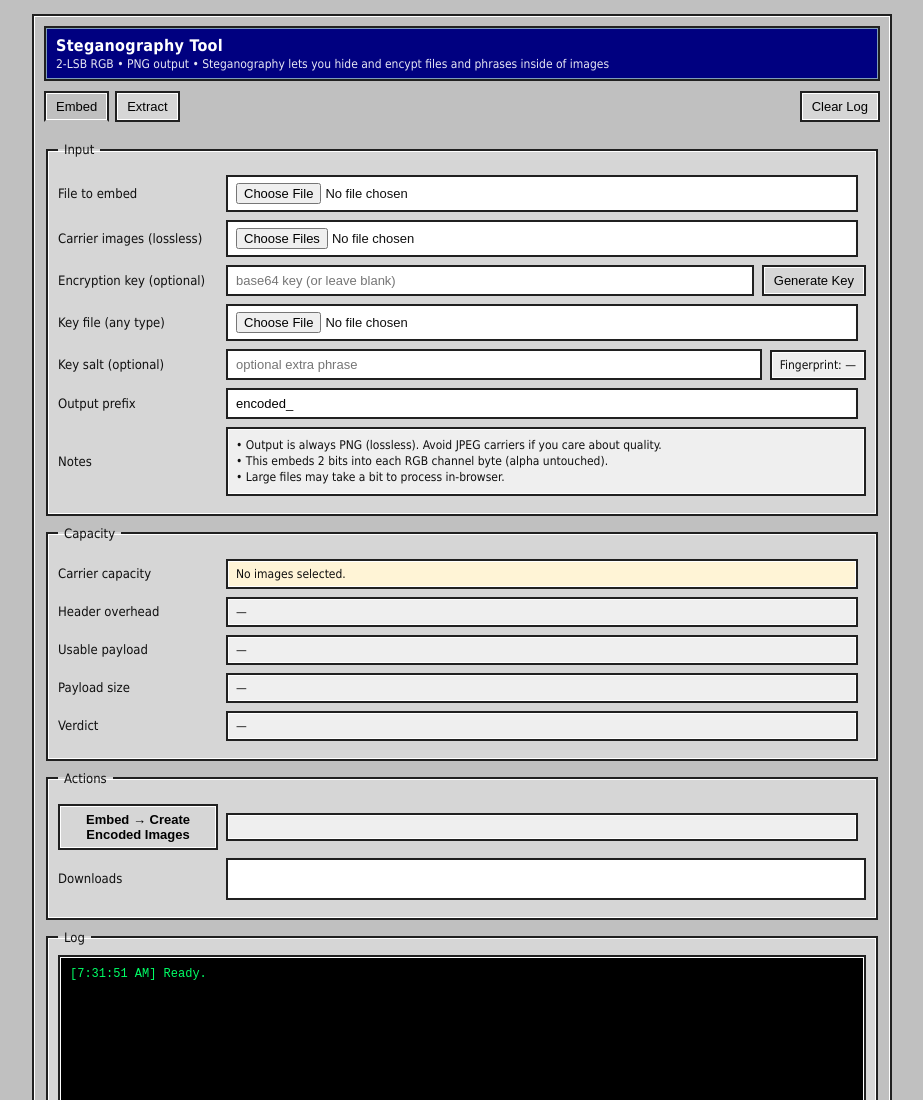
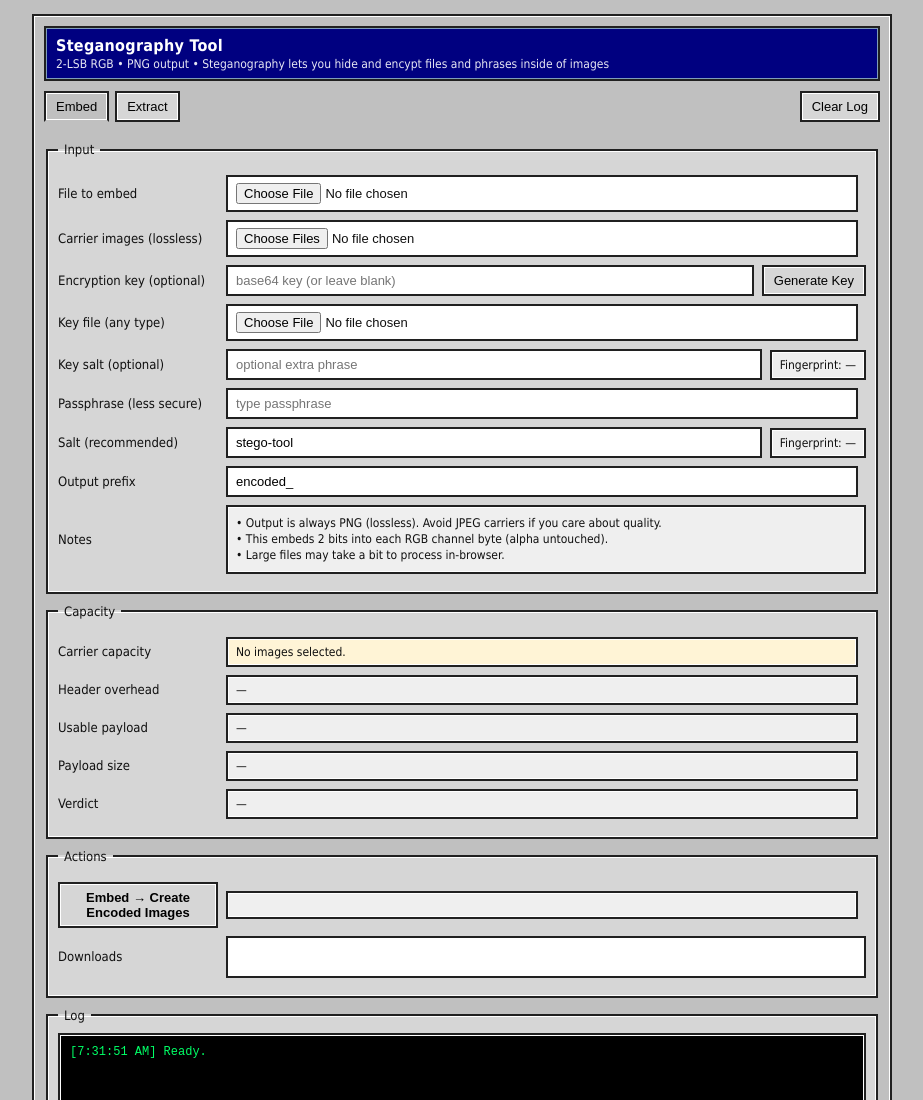
Before and after one commit to mcneds/steganography, a plain HTML site: page index.html in a window 1280 px wide. Shown: the top 1100 px of the page, without its empty margins (178-1101 px from the left). Drawn offline with Linux system fonts and the light colour scheme.

Commit message:
Add input fields for passphrase and salt

```diff
--- a/index.html
+++ b/index.html
@@ -63,6 +63,18 @@
           <input id="enc-key-salt" class="inp" type="text" placeholder="optional extra phrase" />
           <div id="enc-key-fp" class="status">Fingerprint: —</div>
         </div>
+
+        <div class="row">
+          <label class="lbl">Passphrase (less secure)</label>
+          <input id="enc-pass" class="inp" type="password" placeholder="type passphrase" />
+        </div>
+
+        <div class="row">
+          <label class="lbl">Salt (recommended)</label>
+          <input id="enc-salt" class="inp" type="text" value="stego-tool" />
+          <div id="enc-key-fp" class="status">Fingerprint: —</div>
+        </div>
+
 
         <div class="row">
           <label class="lbl">Output prefix</label>
@@ -147,6 +159,18 @@
         </div>
 
         <div class="row">
+          <label class="lbl">Passphrase</label>
+          <input id="dec-pass" class="inp" type="password" placeholder="same passphrase" />
+        </div>
+
+        <div class="row">
+          <label class="lbl">Salt</label>
+          <input id="dec-salt" class="inp" type="text" value="stego-tool" />
+          <div id="dec-key-fp" class="status">Fingerprint: —</div>
+        </div>
+
+
+        <div class="row">
           <label class="lbl">Output filename</label>
           <input id="out-filename" class="inp" type="text" value="extracted.bin" />
         </div>
```
